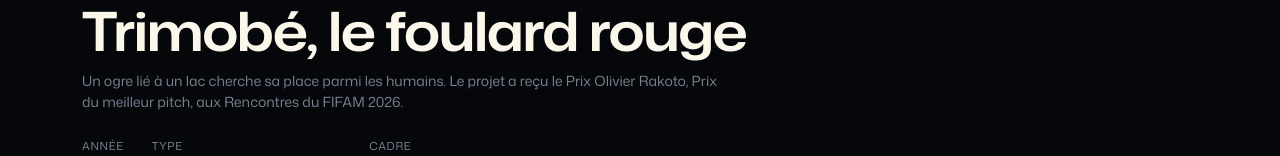
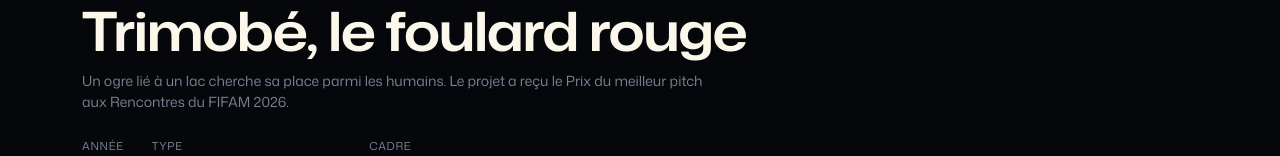
Before and after one commit to nearstudiomg/nearstudiomg.github.io, a plain HTML site: page projets/trimobe-le-foulard-rouge.html in a window 1280 px wide. Shown: the part 182-338 px from the top of the page. Drawn offline with Linux system fonts and the light colour scheme.

Commit message:
Correction intitulé du prix

```diff
--- a/projets/trimobe-le-foulard-rouge.html
+++ b/projets/trimobe-le-foulard-rouge.html
@@ -3,7 +3,7 @@
 <link rel="stylesheet" href="../assets/site.css"></head><body>
 <header class="nav light"><a class="logo" href="../index.html"><img class="n" src="../assets/img/logo-n.png" alt=""><img class="t" src="../assets/img/logo-texte.png" alt="Near Studio"></a>
 <ul><li><a href="../index.html">Accueil</a></li><li><a href="../projets.html" class=on>Projets</a></li><li><a href="../studio.html">Studio</a></li><li><a href="../contact.html">Contact</a></li></ul><a class="pill white" href="../contact.html">Écrire au studio</a></header><main class="wrap page">
-<div class="crumb"><a href="../projets.html">Projets</a> / Trimobé, le foulard rouge</div><h1 class="h1 rv">Trimobé, le foulard rouge</h1><p class="lead rv">Un ogre lié à un lac cherche sa place parmi les humains. Le projet a reçu le Prix Olivier Rakoto, Prix du meilleur pitch, aux Rencontres du FIFAM 2026.</p>
+<div class="crumb"><a href="../projets.html">Projets</a> / Trimobé, le foulard rouge</div><h1 class="h1 rv">Trimobé, le foulard rouge</h1><p class="lead rv">Un ogre lié à un lac cherche sa place parmi les humains. Le projet a reçu le Prix du meilleur pitch aux Rencontres du FIFAM 2026.</p>
 <div class="metaRow rv"><div><span>Année</span><b>2026</b></div><div><span>Type</span><b>Court métrage d'animation 3D</b></div><div><span>Cadre</span><b>En développement avec Tardigrade Animation</b></div></div>
 <div class="shots"><img class="rv" src="../assets/img/trimobe26-01.jpg" alt=""><img class="rv" src="../assets/img/trimobe26-02.jpg" alt=""></div>
 <div class="pn"><a href="dajouh-pixel.html">← Dajouh Pixel</a><a href="robinet-du-dechets.html">Robinet du déchets →</a></div></main><footer><div class="wrap"><img class="flogo" src="../assets/img/logo.png" alt="Near Studio Madagascar"><span><a href="../projets.html">Projets</a> · <a href="../studio.html">Studio</a> · <a href="../contact.html">Contact</a> · <a href="https://www.facebook.com/people/Near-Studio/100078455602598/">Facebook</a></span><span>+261 37 77 233 60</span></div></footer>
```
